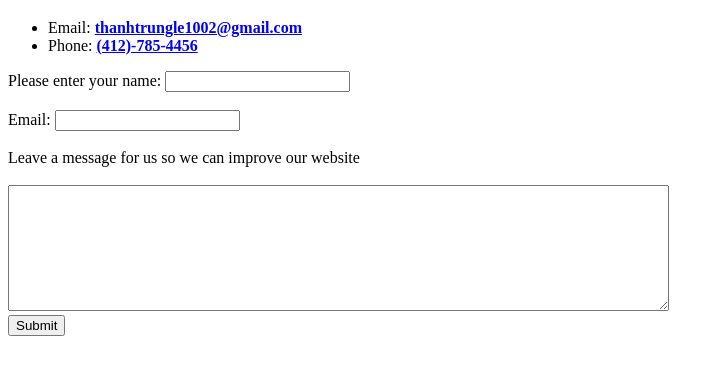
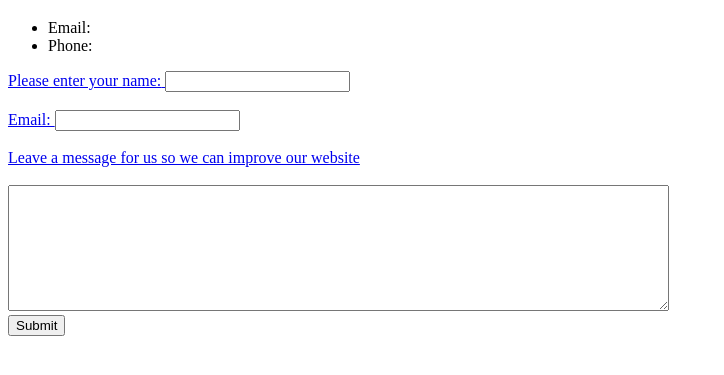
Before and after one commit to kevvvnoplay2034/cv, a plain HTML site: page contact.html in a window 1280 px wide. Shown: the part 61-436 px from the top of the page, without its empty margins (0-724 px from the left). Drawn offline with Linux system fonts and the light colour scheme.

Commit message:
Update contact.html

```diff
--- a/contact.html
+++ b/contact.html
@@ -9,8 +9,8 @@
 <body>
   <h1>Contacts</h1>
   <ul>
-    <li>Email: <strong><a href="#">thanhtrungle1002@gmail.com</a></strong></li>
-    <li>Phone: <strong><a href="#">(412)-785-4456</a></strong></li>
+    <li>Email: <strong><a href="#"></a></strong></li>
+    <li>Phone: <strong><a href="#"></strong></li>
   </ul>
   <form class="" action="mailto:thanhtrungle1002@gmail.com" method="post" enctype="text/plain">
     <label>Please enter your name:</label>
```
